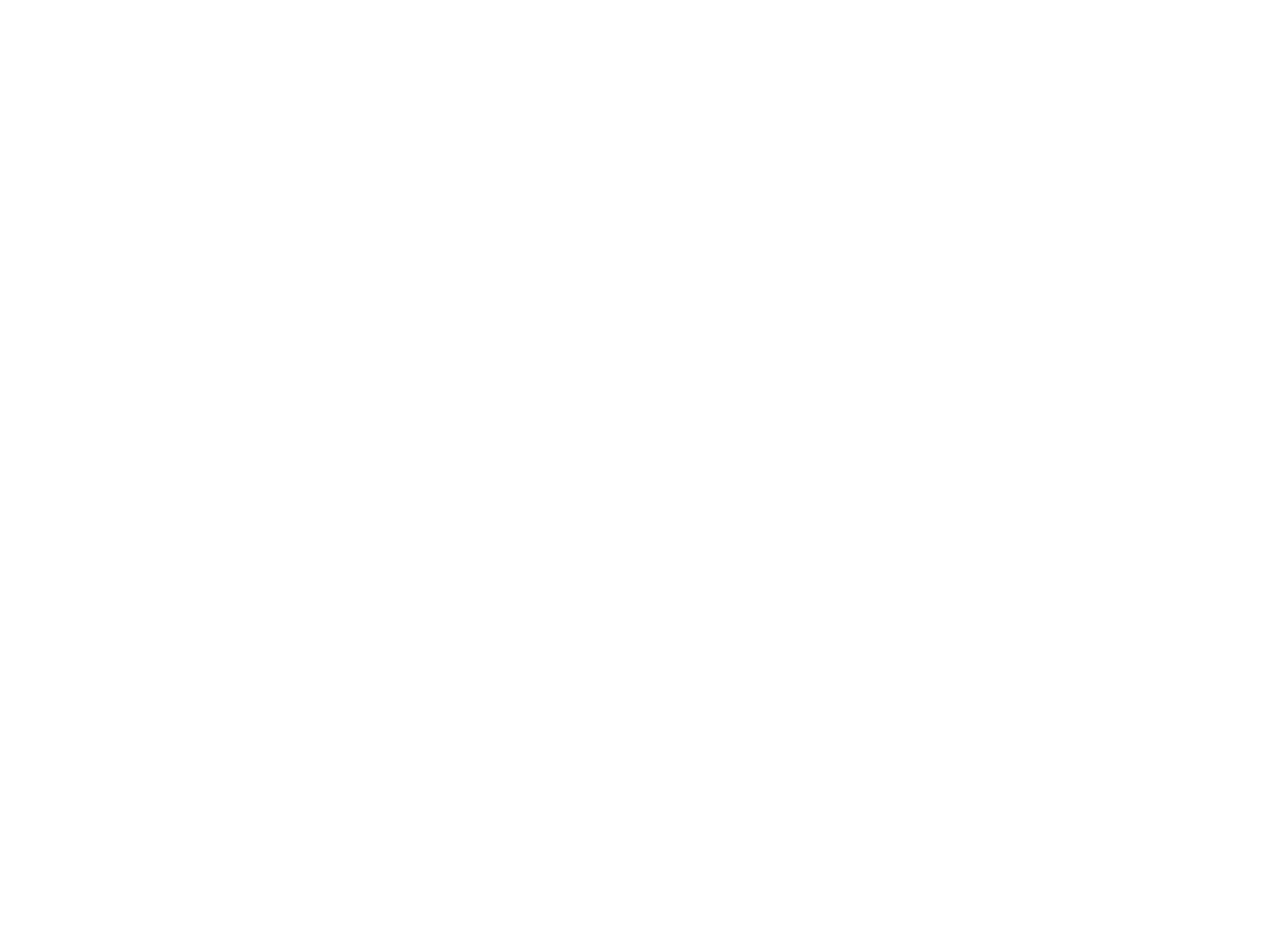
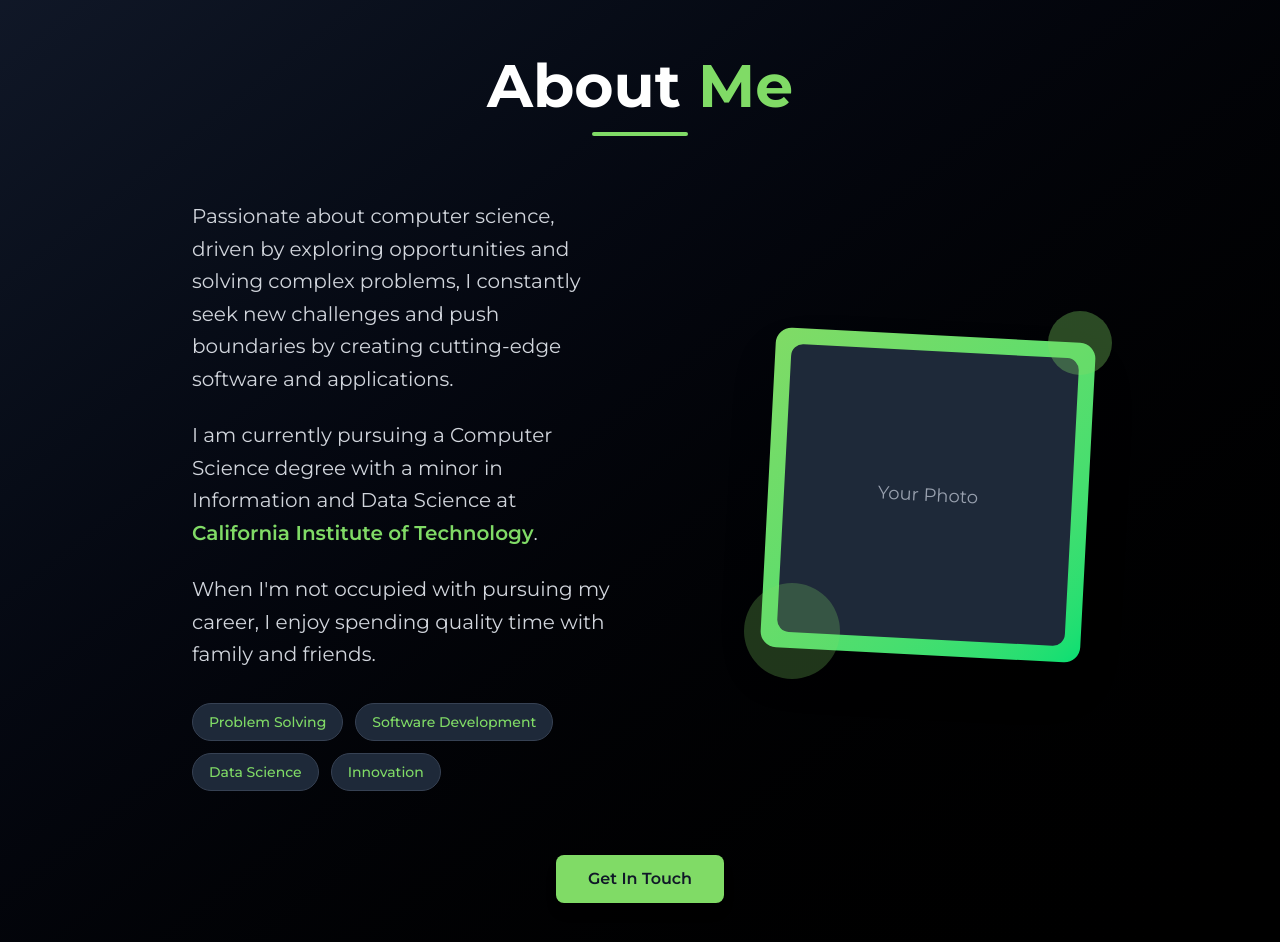
Before and after one commit to ghislainb-cracker/main-portfolio, a React (Vite) app: page / in a window 1280 px wide. Shown: the part 820-1762 px from the top of the page. Before the commit the page ends 800 px from the top, so only its background shows below. Built offline with nearby package versions, Linux system fonts and the light colour scheme.

Commit message:
15 commit

```diff
--- a/src/App.css
+++ b/src/App.css
@@ -2,7 +2,7 @@ main{
   font-family: "Montserrat", sans-serif;
   font-optical-sizing: auto;
 }
-.hero{
+body{
   background-image: linear-gradient(rgba(0, 0, 0, 0.5), rgba(0, 0, 0, 0.7)), url("/dot.png");
   background-position: center;
   background-size: cover;
--- a/src/App.jsx
+++ b/src/App.jsx
@@ -1,5 +1,6 @@
 import { Nav } from "./components/nav"
 import { Hero } from "./components/Hero"
+import AboutMe from "./components/about-me";
 import "./App.css";
 
 export default function App() {
@@ -9,6 +10,7 @@ export default function App() {
         <div className="w-full h-screen pt-4 hero">
         <Nav />
         <Hero/>
+        <AboutMe/>
         </div>
       </main>
     </>
--- a/src/components/about-me.jsx
+++ b/src/components/about-me.jsx
@@ -0,0 +1,70 @@
+import React from "react";
+
+export default function AboutMe() {
+    return (
+        <section className="min-h-screen flex items-center justify-center bg-gradient-to-br from-gray-900 to-black py-20 px-6">
+            <div className="max-w-4xl mx-auto">
+
+                <div className="text-center mb-16">
+                    <h1 className="text-5xl md:text-6xl font-bold text-white mb-4">
+                        About <span className="text-[#80db66]">Me</span>
+                    </h1>
+                    <div className="w-24 h-1 bg-[#80db66] mx-auto rounded-full"></div>
+                </div>
+
+
+                <div className="grid grid-cols-1 lg:grid-cols-2 gap-12 items-center">
+
+                    <div className="space-y-6">
+                        <p className="text-lg md:text-xl text-gray-300 leading-relaxed">
+                            Passionate about computer science, driven by exploring opportunities and solving complex problems,
+                            I constantly seek new challenges and push boundaries by creating cutting-edge software and applications.
+                        </p>
+
+                        <p className="text-lg md:text-xl text-gray-300 leading-relaxed">
+                            I am currently pursuing a Computer Science degree with a minor in Information and Data Science at
+                            <span className="text-[#80db66] font-semibold"> California Institute of Technology</span>.
+                        </p>
+
+                        <p className="text-lg md:text-xl text-gray-300 leading-relaxed">
+                            When I'm not occupied with pursuing my career, I enjoy spending quality time with family and friends.
+                        </p>
+
+
+                        <div className="flex flex-wrap gap-3 mt-8">
+                            {['Problem Solving', 'Software Development', 'Data Science', 'Innovation'].map((skill) => (
+                                <span
+                                    key={skill}
+                                    className="px-4 py-2 bg-gray-800 text-[#80db66] rounded-full text-sm font-medium border border-gray-700 hover:bg-gray-700 transition-colors duration-300"
+                                >
+                                    {skill}
+                                </span>
+                            ))}
+                        </div>
+                    </div>
+
+
+                    <div className="flex justify-center lg:justify-end">
+                        <div className="relative">
+                            <div className="w-80 h-80 bg-gradient-to-br from-[#80db66] to-green-400 rounded-2xl shadow-2xl transform rotate-3 hover:rotate-0 transition-transform duration-500">
+
+                                <div className="absolute inset-4 bg-gray-800 rounded-xl flex items-center justify-center">
+                                    <span className="text-gray-400 text-lg">Your Photo</span>
+                                </div>
+                            </div>
+                            <div className="absolute -bottom-6 -left-6 w-24 h-24 bg-[#80db66] rounded-full opacity-20 animate-pulse"></div>
+                            <div className="absolute -top-6 -right-6 w-16 h-16 bg-[#80db66] rounded-full opacity-30 animate-pulse delay-1000"></div>
+                        </div>
+                    </div>
+                </div>
+
+
+                <div className="text-center mt-16">
+                    <button className="px-8 py-3 bg-[#80db66] text-gray-900 font-semibold rounded-lg hover:bg-green-400 transform hover:scale-105 transition-all duration-300 shadow-lg hover:shadow-xl">
+                        Get In Touch
+                    </button>
+                </div>
+            </div>
+        </section>
+    );
+}
```
